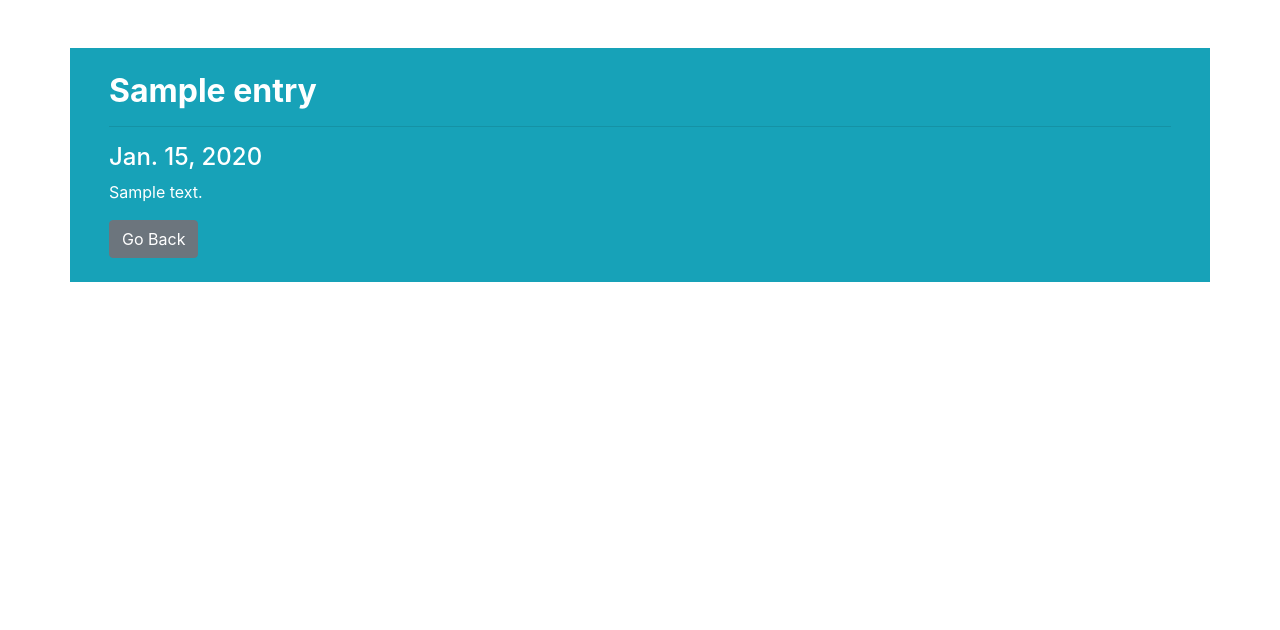
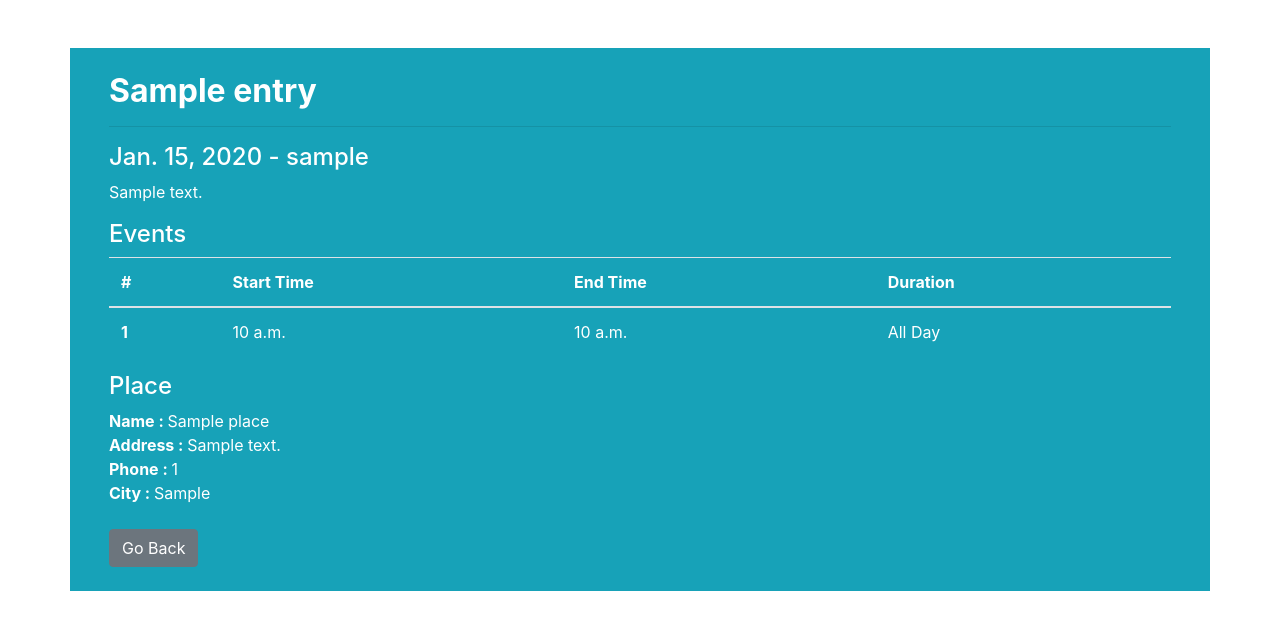
Before and after one commit to Karthik-0/Django_projects, a Django app: page /events/entry/1 in a window 1280 px wide. Shown: the part 56-686 px from the top of the page. Run offline with Django 3.2, Linux system fonts and the light colour scheme; a user stored in the database is signed in; tables that the repository leaves empty hold one stand-in row (values such as "Sample post"); some libraries are stand-ins or nearby versions.

Commit message:
Complete Detailed view

```diff
--- a/calapp/templates/myapp/details.html
+++ b/calapp/templates/myapp/details.html
@@ -1,15 +1,53 @@
-{% extends 'myapp/base.html' %}
-
-{% block content %}
+{% extends 'myapp/base.html' %} {% block content %}
 
 <div class="">
     <div class="container">
         <div class="row my-5 py-4 text-white px-4 bg-info h-100">
             <div class="col-md-12 my-auto">
-                <h2><b>{{entry.name}}</b></h2>
+                <h2>
+                    <b>{{entry.name}}</b>
+                </h2>
                 <hr>
-                <h4 class="text-white">{{entry.date}}</h4>
+                <h4 class="text-white">{{entry.date}} - {{entry.user}}</h4>
                 <p>{{entry.description}}</p>
+                <h4>Events</h4>
+                <table class="table">
+                    <thead>
+                        <tr>
+                            <th scope="col">#</th>
+                            <th scope="col">Start Time</th>
+                            <th scope="col">End Time</th>
+                            <th scope="col">Duration</th>
+                        </tr>
+                    </thead>
+                    <tbody>
+                    {% for entrytime in entry.time.all %}
+                           <tr>
+                            <th scope="row">1</th>
+                            <td>{{entrytime.start_time}}</td>
+                            <td>{{entrytime.end_time}}</td>
+                            <td>{% for entrytime in entry.time.all %}
+                {% if entrytime.all_day == False %}
+                    {{entrytime.duration}}
+
+                    {% comment %} {{entrytime.all_day}} {% endcomment %}
+                {% else %}
+                    All Day
+                {% endif %}</td>
+                        </tr>
+                        {% endfor %}
+                    {% endfor %}
+
+
+
+                    </tbody>
+                </table>
+                <h4>Place</h4>
+                    <strong>Name : </strong>{{entry.place.title}} <br>
+                    <strong>Address : </strong> {{entry.place.desc}} <br>
+                    <strong>Phone : </strong> {{entry.place.phone}} <br>
+                    <strong>City : </strong> {{entry.place.city}} <br>
+                    <br>
                 <button onclick="window.location='{% url 'dashboard' %}'" class="btn btn-secondary">Go Back</button>
             </div>
         </div>
```
